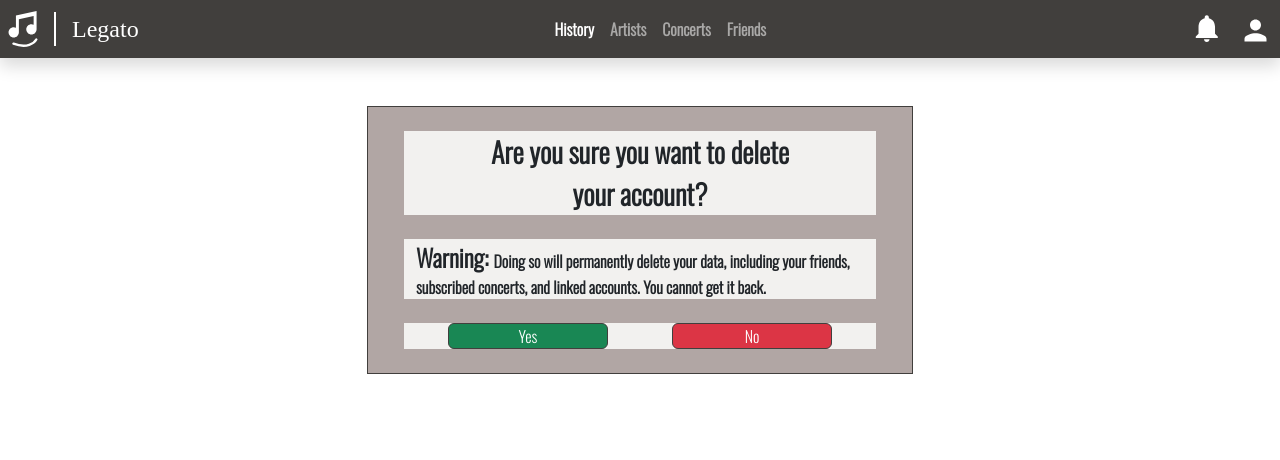
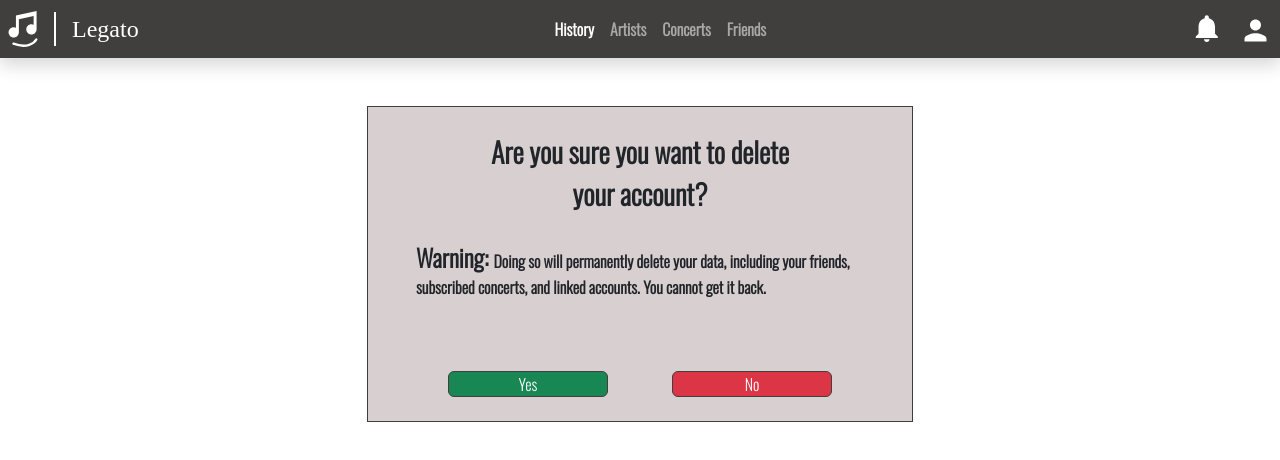
Before and after one commit to SDSC-Cali-Coders/Legato, a React (Create React App) app in the folder frontend/: page / in a window 1280 px wide. Shown: the top 460 px of the page. Built offline with nearby package versions, Linux system fonts and the light colour scheme; a web font is replaced by a local one.

Commit message:
Get rid of dev backgrounds + finishing touches

```diff
--- a/frontend/src/components/settings/ConfirmView.jsx
+++ b/frontend/src/components/settings/ConfirmView.jsx
@@ -3,22 +3,22 @@ import Buttons from '../Buttons';
 
 const ConfirmView = () => {
     return (
-        <div className="container Oswald_regular border border-dark bg-primary">
-            <div className="row fs-3 fw-bold text-center m-4 bg-light">
+        <div className="container Oswald_regular border border-dark bg-secondary">
+            <div className="row fs-3 fw-bold text-center m-4">
                 <div className="col">
                     Are you sure you want to delete <br/>
                     your account?
                 </div>
             </div>
-            <div className="row m-4 bg-light">
+            <div className="row m-4">
                 <div className="col">
                     <span className="fs-4 fw-bold">Warning: </span>
                     Doing so will permanently delete your data, including your friends, <br/>
                     subscribed concerts, and linked accounts. You cannot get it back.
                 </div>
             </div>
-            <div className="row m-4 bg-light">
-                <div className="col d-flex justify-content-around">
+            <div className="row m-4">
+                <div className="col d-flex mt-5 justify-content-around">
                     <Buttons.Green text='Yes'/>
                     <Buttons.Red text='No'/>
                 </div>
```
